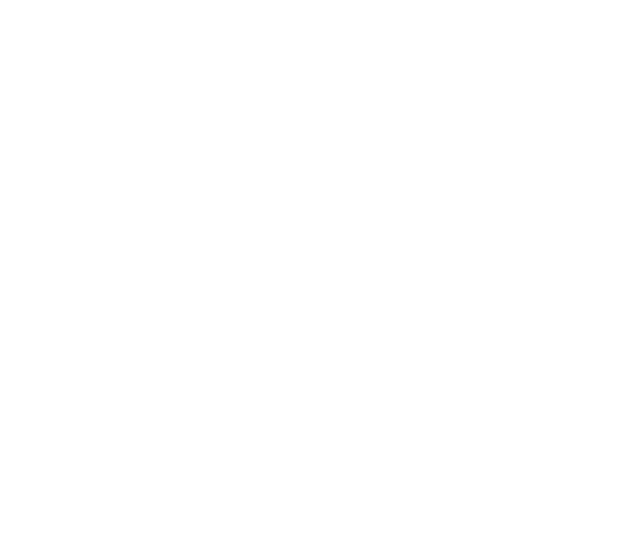
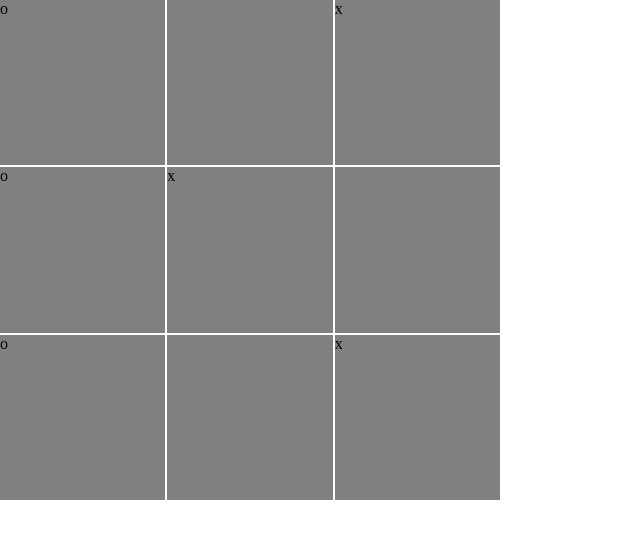
Before and after one commit to keith-shep/ticTacToe, a plain HTML site: page index.html in a window 1280 px wide. Shown: the whole page, without its empty margins (0-640 px from the left). Drawn offline with Linux system fonts and the light colour scheme.

Commit message:
added render grid

```diff
--- a/index.html
+++ b/index.html
@@ -7,6 +7,10 @@
     <link rel="stylesheet" href="style.css">
 </head>
 <body>
+    <div class="grid">
+    </div>
+
+
     <script src="script.js"></script>
 </body>
 </html>
--- a/script.js
+++ b/script.js
@@ -1,3 +1,5 @@
+// Samples for testing
+
 row1 = ["x", "x", "x"]
 row2 = ["o", "o", "o"]
 row3 = ["x", "o", "x"]
@@ -41,7 +43,10 @@ successRows = [
         ];
 
 /* ----------------------------------------------------------------------------------- */
+//JS Functions
 
+
+//Changes the current player
 const playerSettings = {
         currentPlayer: 'x',
         setCurrentPlayer: function() {
@@ -52,6 +57,8 @@ const playerSettings = {
         }
 }
 
+
+//Adds a counter to the tictactoe array
 const placeCounter = function(counter, position, arr) {
     if (
         (counter == "x" || counter == "o")
@@ -65,6 +72,7 @@ const placeCounter = function(counter, position, arr) {
     }
 };
 
+//Retrieves an array of 8 rows from grid: 3 vertical, 3 horizontal and 2 diagonal rows
 const getRowPermutations = function(grid) {
         let inner = [];
         let outer = [];
@@ -77,6 +85,8 @@ const getRowPermutations = function(grid) {
         return outer;
 }
 
+
+//Checks if a row has all x's or o's
 const checkThreeInARow = function(row) {
         counterPiece = row[0];
 
@@ -89,6 +99,7 @@ const checkThreeInARow = function(row) {
         }
 }
 
+//Checks if a grid has x or o as a winner
 const checkGridForWin = function(rows) {
         const [winner] = rows.map((row) => checkThreeInARow(row))
                    .filter((row) => row != undefined);
@@ -96,11 +107,39 @@ const checkGridForWin = function(rows) {
         return winner;
 }
 
+//Checks if the grid is full
 const isGridFull = function(grid) {
         occupiedSpaces = grid.filter((space) => space != undefined);
         return occupiedSpaces.length == 9;
 }
 
+
 const printEndGameMessage = function() {
 
 }
+
+/* ----------------------------------------------------------------------------------- */
+// JS HTML DOM & Events
+
+const grid = document.querySelector('.grid');
+
+const hello = function() {
+        alert("hello");
+}
+
+//Render array to grid
+const renderArr = function(arr, i) {
+        return arr[i];
+}
+
+//Main
+const main = (function() {
+        for (let i = 0; i < 9; i++) {
+                const square = document.createElement('div');
+                square.classList = "square";
+                square.setAttribute("id", `square-${i}`);
+                square.addEventListener("click", hello);
+                square.textContent = renderArr(arr2, i);
+                grid.appendChild(square);
+        }
+})()
--- a/style.css
+++ b/style.css
@@ -3,3 +3,18 @@
     margin: 0;
     box-sizing: border-box;
 }
+
+
+.grid {
+    display: grid;
+    grid-template-columns: repeat(3, 1fr);
+    grid-template-rows: 1fr 1fr 1fr;
+    column-gap: 2px;
+    row-gap: 2px;
+    height: 500px;
+    width: 500px;
+}
+
+.square{
+    background-color:grey;
+}
```
